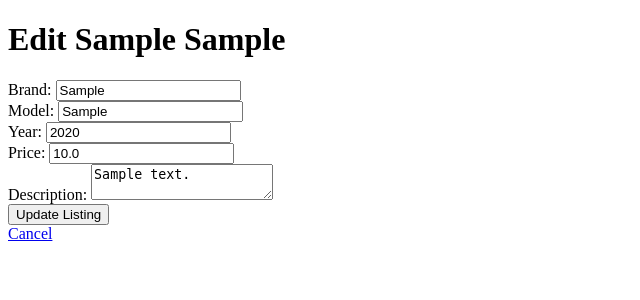
After one commit to kiozune/Bunz, a Flask app: page /used_car/car_listing/edit/1 in a window 1280 px wide. The commit adds this page. Shown: the top 300 px of the page, without its empty margins (0-640 px from the left). Run offline with Flask 3, Linux system fonts and the light colour scheme; tables that the repository leaves empty or names only in its code hold one stand-in row (values such as "Sample post"); parts of the project's set-up code (start-up, migrations or seed data) failed here and were passed over.

Commit message:
add, edit, delete

```diff
--- a/app.py
+++ b/app.py
@@ -35,7 +35,7 @@ def index():
 def add_car_listing():
     return render_template('car listing/add_car_listing.html', title='Add Car Listing')
 
-# Include any other routes or logic here...
+
 
 if __name__ == '__main__':
     with app.app_context():
--- a/controllers/used_car_controller.py
+++ b/controllers/used_car_controller.py
@@ -1,98 +1,88 @@
-from flask import Blueprint, request, jsonify
+from flask import Blueprint, render_template, jsonify, request, redirect, url_for
 from models.used_car_model import UsedCarListing
-import logging
 
-# Create a logger for your application
-logging.basicConfig(level=logging.INFO)
-logger = logging.getLogger(__name__)
-
+# Initialize the blueprint
 used_car_bp = Blueprint('used_car', __name__)
 
+@used_car_bp.route('/add_car_listing', methods=['GET', 'POST'])
+def add_car_listing():
+    if request.method == 'POST':
+        data = request.get_json()
 
-@used_car_bp.route('/create_listing', methods=['POST'])
-def create_listing():
-    data = request.json
-    logger.info("Received data for creating a listing: %s", data)
+        required_fields = ['brand', 'model', 'year', 'price', 'seller_username']
+        for field in required_fields:
+            if not data.get(field):
+                return jsonify({'error': f"{field} is required."}), 400
 
-    # Validate the incoming data
-    required_fields = ['make', 'model', 'year', 'price']
-    for field in required_fields:
-        if field not in data:
-            logger.error("Missing field: %s", field)
-            return jsonify({"error": f"{field} is required."}), 400
+        try:
+            brand = data['brand']
+            model = data['model']
+            year = int(data['year'])
+            price = float(data['price'])
+            seller_username = data['seller_username']
+            description = data.get('description', '')
 
+            listing = UsedCarListing.create_listing(
+                brand=brand,
+                model=model,
+                year=year,
+                price=price,
+                seller_username=seller_username,
+                description=description
+            )
+
+            # Redirect to the car listing view or the newly created listing
+            return redirect(url_for('used_car.car_listing'))  # Ensure this is correct
+        except ValueError as ve:
+            return jsonify({'error': str(ve)}), 400
+        except Exception as e:
+            return jsonify({'error': str(e)}), 500
+
+    return render_template('car listing/add_car_listing.html', title='Add Car Listing')
+
+@used_car_bp.route('/car_listing', methods=['GET'])
+def car_listing():
+    listings = UsedCarListing.get_all_listings()
+    return render_template('car listing/view_car_listing.html', car_listings=listings)
+
+@used_car_bp.route('/car_details/<int:listing_id>', methods=['GET'])
+def car_details(listing_id):
     try:
-        UsedCarListing.create_listing(
-            make=data['make'],
-            model=data['model'],
-            year=data['year'],
-            price=data['price'],
-            description=data.get('description', '')
-        )
-        logger.info("Listing created successfully.")
-        return jsonify({"message": "Listing created successfully"}), 201
-    except ValueError as e:
-        logger.error("Error creating listing: %s", str(e))
-        return jsonify({"error": str(e)}), 400
+        listing = UsedCarListing.get_listing_by_id(listing_id)
+        return render_template('car listing/car_details.html', listing=listing)
+    except ValueError as ve:
+        return jsonify({'error': str(ve)}), 404
 
+@used_car_bp.route('/car_listing/edit/<int:listing_id>', methods=['GET', 'POST'])
+def edit_car_listing(listing_id):
+    try:
+        listing = UsedCarListing.get_listing_by_id(listing_id)
+    except ValueError as ve:
+        return jsonify({'error': str(ve)}), 404
 
-@used_car_bp.route('/listings', methods=['GET'])
-def get_listings():
-    listings = UsedCarListing.get_all_listings()
-    logger.info("Retrieved listings: %s", listings)
-    return jsonify([{
-        "id": listing.id,
-        "make": listing.make,
-        "model": listing.model,
-        "year": listing.year,
-        "price": listing.price,
-        "description": listing.description
-    } for listing in listings])
+    if request.method == 'POST':
+        data = request.form
+        try:
+            updated_listing = UsedCarListing.update_listing(
+                listing_id,
+                brand=data['brand'],
+                model=data['model'],
+                year=int(data['year']),
+                price=float(data['price']),
+                description=data.get('description', '')
+            )
+            return redirect(url_for('used_car.car_details', listing_id=updated_listing.id))
+        except ValueError as ve:
+            return jsonify({'error': str(ve)}), 400
 
+    return render_template('car listing/edit_car_listing.html', listing=listing)
 
-@used_car_bp.route('/update_listing/<int:listing_id>', methods=['PUT'])
-def update_listing(listing_id):
-    data = request.json
-    logger.info("Received data for updating listing %d: %s", listing_id, data)
-
-    try:
-        UsedCarListing.update_listing(listing_id, **data)
-        logger.info("Listing updated successfully.")
-        return jsonify({"message": "Listing updated successfully"}), 200
-    except ValueError as e:
-        logger.error("Error updating listing %d: %s", listing_id, str(e))
-        return jsonify({"error": str(e)}), 400
-
-
-@used_car_bp.route('/delete_listing/<int:listing_id>', methods=['DELETE'])
+@used_car_bp.route('/car_listing/delete/<int:listing_id>', methods=['POST'])
 def delete_listing(listing_id):
-    logger.info("Received request to delete listing %d", listing_id)
-
     try:
         UsedCarListing.delete_listing(listing_id)
-        logger.info("Listing deleted successfully.")
-        return jsonify({"message": "Listing deleted successfully"}), 200
-    except ValueError as e:
-        logger.error("Error deleting listing %d: %s", listing_id, str(e))
-        return jsonify({"error": str(e)}), 400
-
-
-@used_car_bp.route('/search_listings', methods=['GET'])
-def search_listings():
-    query = request.args.get('query', '')
-    logger.info("Searching listings with query: %s", query)
-
-    listings = UsedCarListing.query.filter(
-        (UsedCarListing.make.like(f"%{query}%")) |
-        (UsedCarListing.model.like(f"%{query}%"))
-    ).all()
-
-    logger.info("Found listings: %s", listings)
-    return jsonify([{
-        "id": listing.id,
-        "make": listing.make,
-        "model": listing.model,
-        "year": listing.year,
-        "price": listing.price,
-        "description": listing.description
-    } for listing in listings])
+        return redirect(url_for('used_car.car_listing'))  # Redirect after successful deletion
+    except ValueError as ve:
+        return jsonify({'error': str(ve)}), 404  # Return error if listing not found
+    except Exception as e:
+        return jsonify({'error': str(e)}), 500  # Handle other exceptions
--- a/models/used_car_model.py
+++ b/models/used_car_model.py
@@ -1,54 +1,88 @@
 from . import db
 from sqlalchemy.exc import IntegrityError
+from datetime import datetime
+
 
 class UsedCarListing(db.Model):
     __tablename__ = 'used_car_listing'
+
     id = db.Column(db.Integer, primary_key=True)
-    make = db.Column(db.String(50), nullable=False)
+    brand = db.Column(db.String(50), nullable=False)
     model = db.Column(db.String(50), nullable=False)
     year = db.Column(db.Integer, nullable=False)
     price = db.Column(db.Float, nullable=False)
     description = db.Column(db.Text, nullable=True)
+    seller_username = db.Column(db.String(50), nullable=False)
 
     @classmethod
-    def create_listing(cls, make, model, year, price, description=''):
-        if year > 2024:  # Replace 2024 with the current year or get dynamically
+    def create_listing(cls, brand, model, year, price, seller_username, description=''):
+        current_year = datetime.now().year
+        if year > current_year:
             raise ValueError("Year cannot be in the future.")
         if price < 0:
             raise ValueError("Price must be a positive number.")
 
-        new_listing = cls(make=make, model=model, year=year, price=price, description=description)
+        new_listing = cls(
+            brand=brand,
+            model=model,
+            year=year,
+            price=price,
+            seller_username=seller_username,
+            description=description
+        )
+
         db.session.add(new_listing)
         try:
             db.session.commit()
+            return new_listing  # Return the created listing for further reference if needed
         except IntegrityError:
             db.session.rollback()
             raise ValueError("An error occurred while saving the car listing. It might be a duplicate.")
 
+    def to_dict(self):
+        """Convert the object to a dictionary."""
+        return {
+            'id': self.id,
+            'brand': self.brand,
+            'model': self.model,
+            'year': self.year,
+            'price': self.price,
+            'description': self.description,
+            'seller_username': self.seller_username
+        }
+
     @classmethod
     def get_all_listings(cls):
+        """Retrieve all car listings."""
         return cls.query.all()
 
     @classmethod
-    def update_listing(cls, listing_id, **kwargs):
+    def get_listing_by_id(cls, listing_id):
+        """Retrieve a car listing by its ID."""
         listing = cls.query.get(listing_id)
         if not listing:
             raise ValueError("Listing not found.")
+        return listing
+
+    @classmethod
+    def update_listing(cls, listing_id, **kwargs):
+        """Update the specified car listing."""
+        listing = cls.get_listing_by_id(listing_id)  # Use the new method to get the listing
 
         for key, value in kwargs.items():
             setattr(listing, key, value)
 
         try:
             db.session.commit()
+            return listing  # Return the updated listing for confirmation
         except IntegrityError:
             db.session.rollback()
             raise ValueError("An error occurred while updating the car listing.")
 
     @classmethod
     def delete_listing(cls, listing_id):
-        listing = cls.query.get(listing_id)
-        if not listing:
-            raise ValueError("Listing not found.")
+        """Delete the specified car listing."""
+        listing = cls.get_listing_by_id(listing_id)  # Use the new method to get the listing
 
         db.session.delete(listing)
         try:
--- /dev/null
+++ b/templates/car listing/edit_car_listing.html
@@ -0,0 +1,30 @@
+<!DOCTYPE html>
+<html lang="en">
+<head>
+    <meta charset="UTF-8">
+    <meta name="viewport" content="width=device-width, initial-scale=1.0">
+    <title>Edit Car Listing</title>
+</head>
+<body>
+    <h1>Edit {{ listing.brand }} {{ listing.model }}</h1>
+    <form method="POST">
+        <label for="brand">Brand:</label>
+        <input type="text" name="brand" value="{{ listing.brand }}" required><br>
+
+        <label for="model">Model:</label>
+        <input type="text" name="model" value="{{ listing.model }}" required><br>
+
+        <label for="year">Year:</label>
+        <input type="number" name="year" value="{{ listing.year }}" required><br>
+
+        <label for="price">Price:</label>
+        <input type="number" step="0.01" name="price" value="{{ listing.price }}" required><br>
+
+        <label for="description">Description:</label>
+        <textarea name="description">{{ listing.description }}</textarea><br>
+
+        <input type="submit" value="Update Listing">
+    </form>
+    <a href="{{ url_for('used_car.car_details', listing_id=listing.id) }}">Cancel</a>
+</body>
+</html>
--- a/templates/header.html
+++ b/templates/header.html
@@ -9,9 +9,9 @@
 <body>
     <div class="navbar">
         <div>
-            <a href="{{ url_for('index') }}">Home</a>
-             <a href="{{ url_for('used_car.get_listings') }}">Car Listings</a>
-            <a href="{{ url_for('add_car_listing') }}">Add Car Listing</a>
+           <a href="{{ url_for('index') }}">Home</a>
+       <a href="{{ url_for('used_car.car_listing') }}">View Car Listings</a>
+            <a href="{{ url_for('used_car.add_car_listing') }}">Add Car Listing</a>
             <a href="#">Loan Calculator</a>
         </div>
 
```
Also changed, not shown: templates/car listing/add_car_listing.html (+19 -11 lines), templates/car listing/car_details.html (added, +22 -0 lines), templates/car listing/view_car_listing.html (added, +17 -0 lines).
